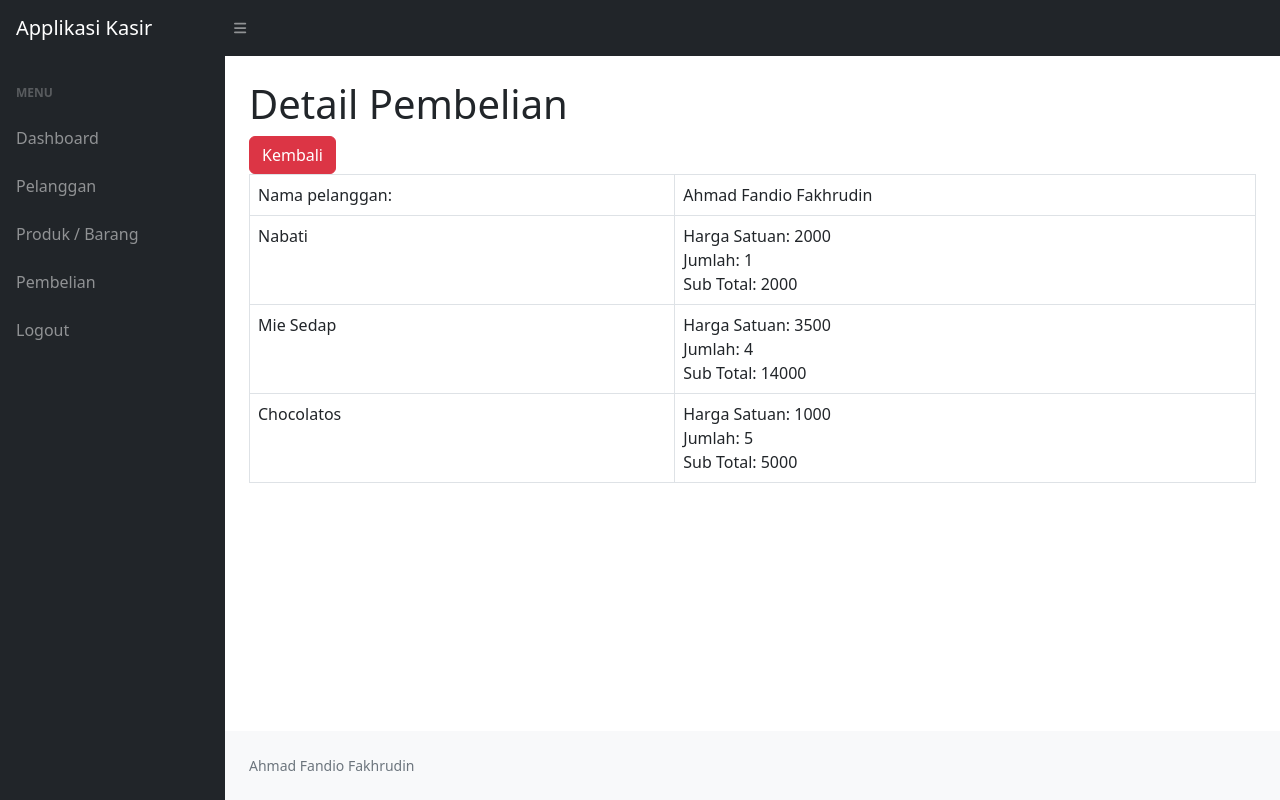
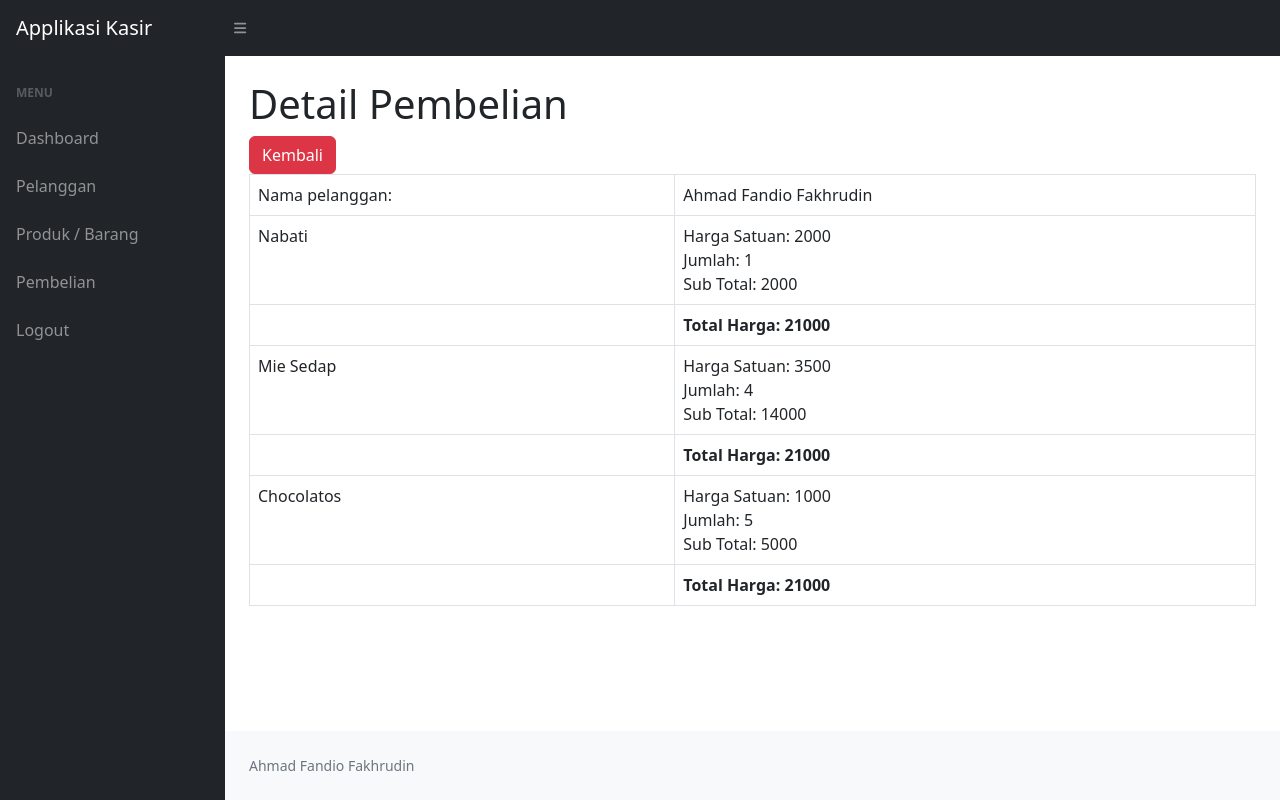
Before and after one commit to Mmanusia/Ukk2024, a PHP site: page /detail_pembelian.php?id_penjualan=1 in a window 1280 px wide. Run offline with PHP 8.4, Linux system fonts and the light colour scheme; a user stored in the database is signed in; data comes from the database, SQL or seed files in the repository; some libraries are stand-ins or nearby versions.

Commit message:
Update detail_pembelian.php

```diff
--- a/ukk_kasir_fandio/detail_pembelian.php
+++ b/ukk_kasir_fandio/detail_pembelian.php
@@ -84,6 +84,11 @@ $data = mysqli_fetch_array($query);
                                         Jumlah: <?php echo $produk['jumlah_produk'];?><br>
                                         Sub Total: <?php echo $produk['sub_total'];?>
                                     </td>
+                                </tr>
+                                <tr>
+                                    <td></td>
+                                    <td style="font-weight: bold;">Total Harga: <?php echo $data['total_harga'];?></td>
+                                </tr>
                                 <?php
                                     }
                                 ?>
```
